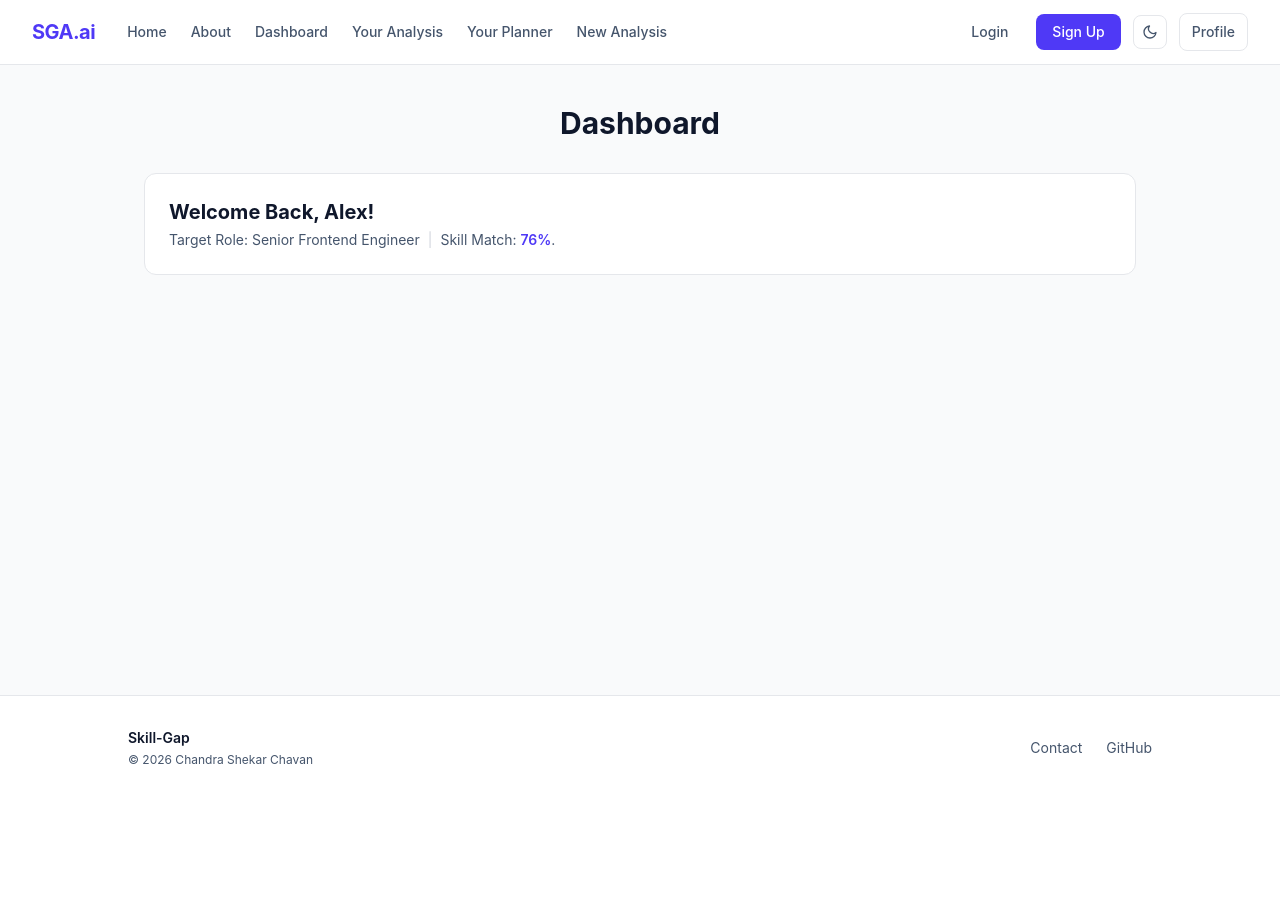
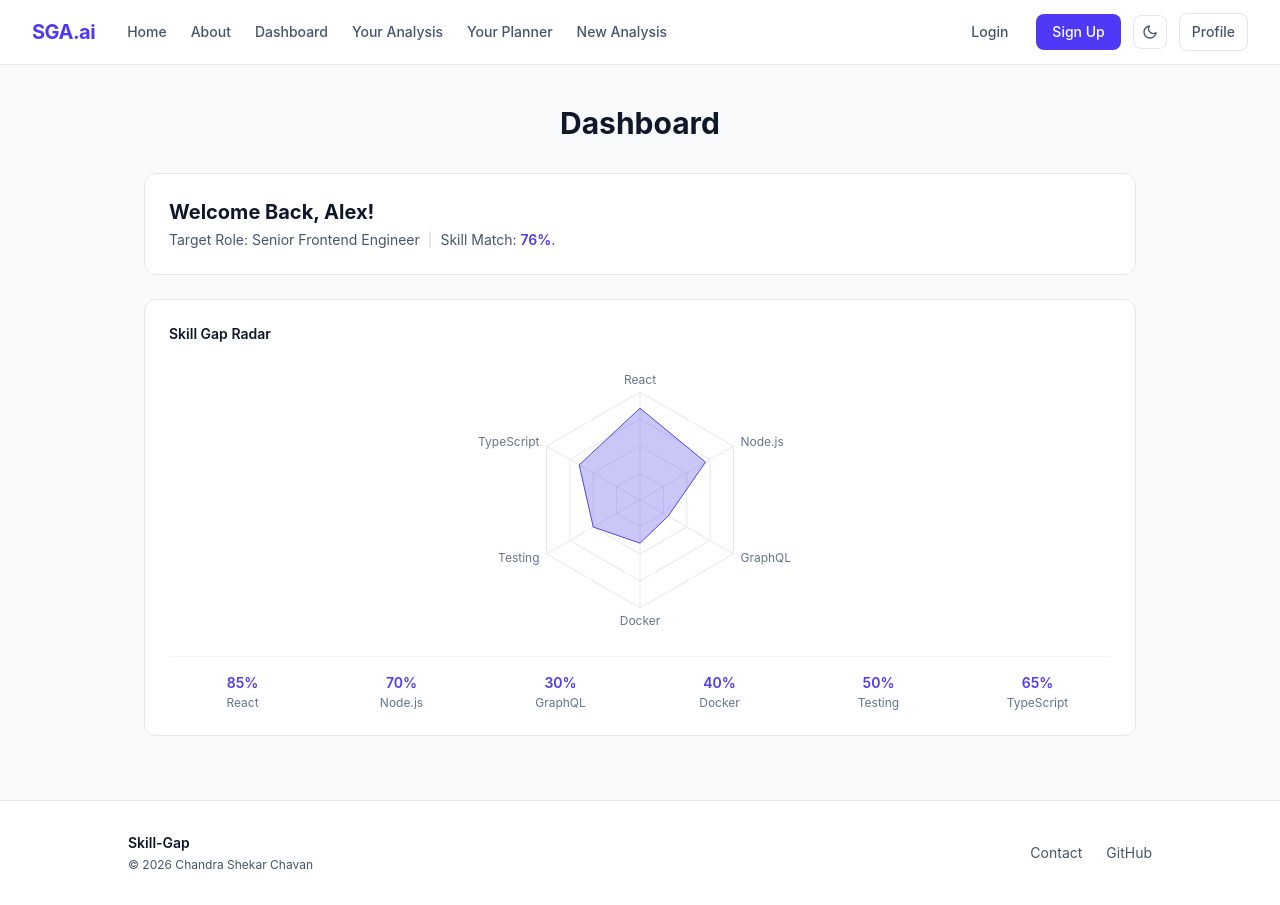
Before and after one commit to Ananthchavan/Skill_Gap_Analyser, a React (Vite) app in the folder frontend/: page /dashboard in a window 1280 px wide. Before the commit the page ends 800 px from the top, so only its background shows below. Built offline with nearby package versions, Linux system fonts and the light colour scheme.

Commit message:
Added component to dashboard

```diff
--- /dev/null
+++ b/frontend/src/components/SkillsChart.jsx
@@ -0,0 +1,65 @@
+import {
+  RadarChart,
+  Radar,
+  PolarGrid,
+  PolarAngleAxis,
+  ResponsiveContainer,
+  Tooltip,
+} from 'recharts'
+
+// Mock skill gap data
+const skillData = [
+  { skill: 'React',      score: 85 },
+  { skill: 'Node.js',    score: 70 },
+  { skill: 'GraphQL',    score: 30 },
+  { skill: 'Docker',     score: 40 },
+  { skill: 'Testing',    score: 50 },
+  { skill: 'TypeScript', score: 65 },
+]
+
+export default function SkillsChart() {
+  return (
+    <div className="bg-white dark:bg-slate-900 border border-gray-200 dark:border-slate-700 rounded-xl p-6 mb-6">
+      <p className="text-sm font-semibold text-slate-900 dark:text-slate-100 mb-4">
+        Skill Gap Radar
+      </p>
+
+      <ResponsiveContainer width="100%" height={280}>
+        <RadarChart data={skillData}>
+          <PolarGrid stroke="#e2e8f0" />
+          <PolarAngleAxis
+            dataKey="skill"
+            tick={{ fontSize: 12, fill: '#64748b' }}
+          />
+          <Tooltip
+            contentStyle={{
+              backgroundColor: '#1e293b',
+              border: 'none',
+              borderRadius: '8px',
+              color: '#f1f5f9',
+              fontSize: '12px',
+            }}
+          />
+          <Radar
+            name="Your Skills"
+            dataKey="score"
+            stroke="#4f46e5"
+            fill="#4f46e5"
+            fillOpacity={0.3}
+          />
+        </RadarChart>
+      </ResponsiveContainer>
+
+      {/* Skill Percentages Below Chart */}
+      <div className="grid grid-cols-3 sm:grid-cols-6 gap-3 mt-4 border-t border-gray-100 dark:border-slate-800 pt-4">
+        {skillData.map((item) => (
+          <div key={item.skill} className="flex flex-col items-center">
+            <span className="text-indigo-600 font-semibold text-sm">{item.score}%</span>
+            <span className="text-slate-500 dark:text-slate-400 text-xs mt-0.5">{item.skill}</span>
+          </div>
+        ))}
+      </div>
+
+    </div>
+  )
+}
--- a/frontend/src/pages/DashboardPage.jsx
+++ b/frontend/src/pages/DashboardPage.jsx
@@ -1,6 +1,7 @@
 import Navbar from '../components/Navbar'
 import Footer from '../components/Footer'
 import WelcomeCard from '../components/WelcomeCard'
+import SkillsChart from '../components/SkillsChart'
 
 // Mock data
 const mockUser = {
@@ -22,6 +23,7 @@ export default function DashboardPage() {
         </h1>
 
         <WelcomeCard user={mockUser} />
+        <SkillsChart />
 
       </main>
 
```
